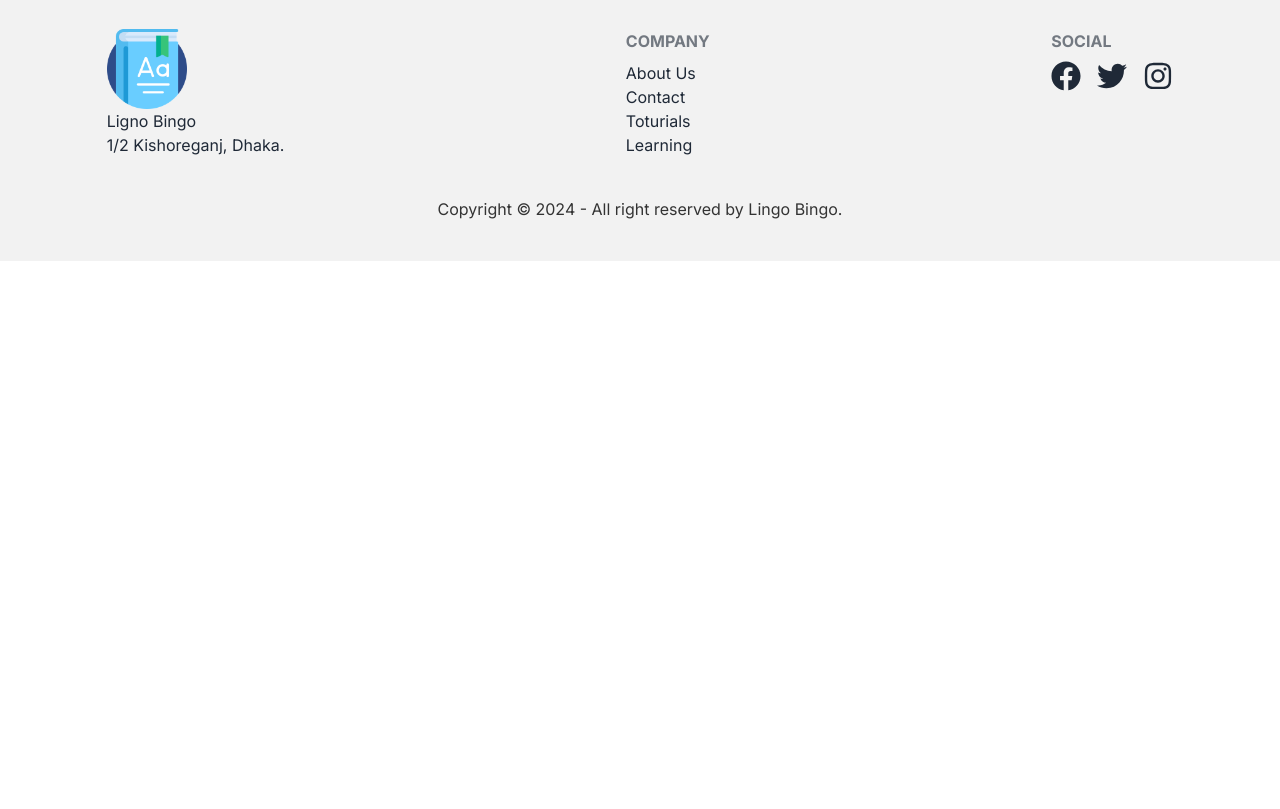
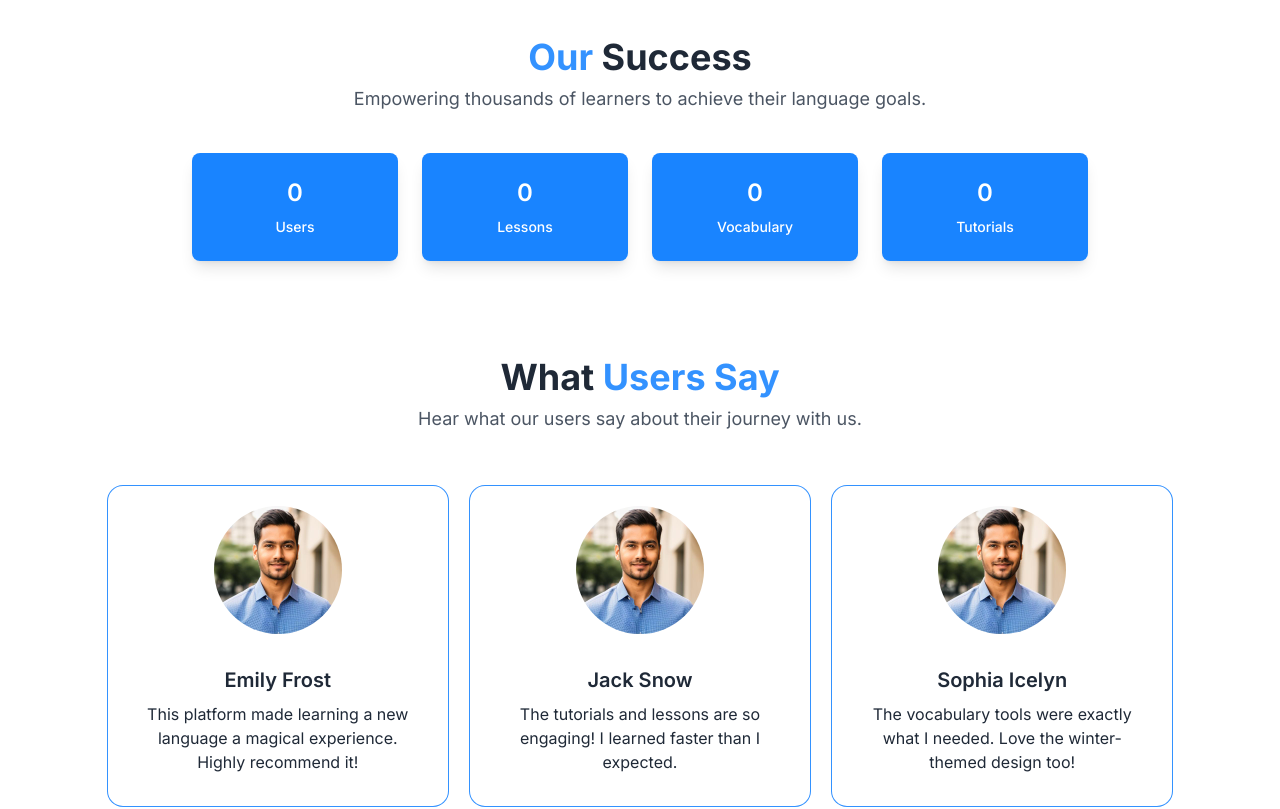
Before and after one commit to Jakaria030/lingo-bingo, a React (Vite) app: page / in a window 1280 px wide. Shown: the part 1380-2189 px from the top of the page. Before the commit the page ends 1641 px from the top, so only its background shows below. Built offline with nearby package versions, Linux system fonts and the light colour scheme; no server answers.

Commit message:
Success section and extra two section added without dynamic value

```diff
--- a/package.json
+++ b/package.json
@@ -14,9 +14,11 @@
     "localforage": "^1.10.0",
     "match-sorter": "^8.0.0",
     "react": "^18.3.1",
+    "react-countup": "^6.5.3",
     "react-dom": "^18.3.1",
     "react-icons": "^5.3.0",
     "react-router-dom": "^6.28.0",
+    "react-visibility-sensor": "^5.1.1",
     "sort-by": "^1.2.0"
   },
   "devDependencies": {
--- /dev/null
+++ b/src/components/CTASection.jsx
@@ -0,0 +1,19 @@
+
+const CTASection = () => {
+  return (
+    <section className="bg-gradient-to-r from-blue-500 to-cyan-400 text-white my-5 py-12">
+      <div className="max-w-4xl mx-auto text-center">
+        <h2 className="text-3xl sm:text-4xl font-bold mb-2">Join the Winter Adventure</h2>
+        <p className="text-lg mb-8">
+          Ready to take your language skills to the next level? Start your
+          journey today!
+        </p>
+        <button className="bg-white text-blue-500 px-6 py-3 rounded-lg font-bold shadow-md hover:bg-gray-100 transition-all duration-300">
+          Get Started Now
+        </button>
+      </div>
+    </section>
+  );
+};
+
+export default CTASection;
--- a/src/components/Footer.jsx
+++ b/src/components/Footer.jsx
@@ -5,12 +5,12 @@ import { Link } from "react-router-dom";
 
 const Footer = () => {
     return (
-        <footer className="bg-base-200 pt-10">
+        <footer className="bg-gray-900 pt-10">
             <div className="w-11/12 sm:w-10/12 mx-auto flex flex-col sm:flex-row gap-5 sm:justify-between text-base-content">
 
                 <aside className="flex flex-col items-center sm:items-start">
                     <img className="size-20" src={logo} alt="" />
-                    <p className="text-center sm:text-left">
+                    <p className="text-center sm:text-left text-white">
                         Ligno Bingo
                         <br />
                         1/2 Kishoreganj, Dhaka.
@@ -18,30 +18,30 @@ const Footer = () => {
                 </aside>
 
                 <nav className="flex flex-col items-center sm:items-start">
-                    <h6 className="footer-title to-txtColor">Company</h6>
-                    <a className="link link-hover to-txtColor">About Us</a>
-                    <a className="link link-hover to-txtColor">Contact</a>
-                    <a className="link link-hover to-txtColor">Toturials</a>
-                    <a className="link link-hover to-txtColor">Learning</a>
+                    <h6 className="footer-title text-white">Company</h6>
+                    <a className="link link-hover text-white">About Us</a>
+                    <a className="link link-hover text-white">Contact</a>
+                    <a className="link link-hover text-white">Toturials</a>
+                    <a className="link link-hover text-white">Learning</a>
                 </nav>
 
                 <nav className="flex flex-col items-center sm:items-start">
-                    <h6 className="footer-title">Social</h6>
-                    <div className="grid grid-flow-col gap-4">
+                    <h6 className="footer-title text-white">Social</h6>
+                    <div className="grid grid-flow-col gap-4 ">
                         <Link>
-                            <FaFacebook className="text-3xl"></FaFacebook>
+                            <FaFacebook className="text-3xl text-white"></FaFacebook>
                         </Link>
                         <Link>
-                            <FaTwitter className="text-3xl"></FaTwitter>
+                            <FaTwitter className="text-3xl text-white"></FaTwitter>
                         </Link>
                         <Link>
-                            <FaInstagram className="text-3xl"></FaInstagram>
+                            <FaInstagram className="text-3xl text-white"></FaInstagram>
                         </Link>
                     </div>
                 </nav>
             </div>
 
-            <p className="text-center mt-10 pb-10 text-txtColor mx-3">Copyright © {new Date().getFullYear()} - All right reserved by Lingo Bingo.</p>
+            <p className="text-center mt-10 pb-10 text-white mx-3">Copyright © {new Date().getFullYear()} - All right reserved by Lingo Bingo.</p>
         </footer>
     );
 };
--- /dev/null
+++ b/src/components/SuccessSection.jsx
@@ -0,0 +1,47 @@
+import CountUp from 'react-countup';
+import VisibilitySensor from 'react-visibility-sensor';
+
+const SuccessSection = () => {
+    const data = [
+        { title: 'Users', count: 2500 },
+        { title: 'Lessons', count: 120 },
+        { title: 'Vocabulary', count: 8000 },
+        { title: 'Tutorials', count: 50 },
+    ];
+
+    return (
+        <section className="py-12">
+            <div className="max-w-4xl mx-auto text-center">
+                <div className='pb-10'>
+                    <h2 className="text-3xl sm:text-4xl font-bold text-gray-800 mb-2"><span className='text-primary/80'>Our</span> Success</h2>
+                    <p className="text-lg text-gray-600">
+                        Empowering thousands of learners to achieve their language goals.
+                    </p>
+                </div>
+                <div className="grid grid-cols-2 md:grid-cols-4 gap-6">
+                    {data.map((item, index) => (
+                        <div
+                            key={index}
+                            className="bg-primary/90 shadow-lg p-6 rounded-lg text-center"
+                        >
+                            <VisibilitySensor partialVisibility offset={{ bottom: 100 }}>
+                                {({ isVisible }) => (
+                                    <h3 className="text-2xl font-semibold text-white mb-2">
+                                        {isVisible ? (
+                                            <CountUp end={item.count} duration={3} />
+                                        ) : (
+                                            0
+                                        )}
+                                    </h3>
+                                )}
+                            </VisibilitySensor>
+                            <p className="text-sm font-medium text-white">{item.title}</p>
+                        </div>
+                    ))}
+                </div>
+            </div>
+        </section>
+    );
+};
+
+export default SuccessSection;
--- /dev/null
+++ b/src/components/Testimonial.jsx
@@ -0,0 +1,57 @@
+import userImg from "../assets/user.jpeg";
+const Testimonial = () => {
+
+    return (
+        <section className="bg-white py-12">
+            <div className="max-w-7xl mx-auto text-center">
+                <div className="pb-5">
+                    <h2 className="text-3xl sm:text-4xl font-bold text-gray-800 mb-2">
+                        <span>What</span> <span className="text-primary/80">Users Say</span>
+                    </h2>
+                    <p className="text-lg text-gray-600 mb-8">
+                        Hear what our users say about their journey with us.
+                    </p>
+                </div>
+
+                <div className="grid grid-cols-1 sm:grid-cols-2 lg:grid-cols-3 gap-5">
+                    <div className="card bg-base-100 border border-primary/80 ">
+                        <figure className="size-32 mx-auto mt-5">
+                            <img
+                                src={userImg}
+                                className="rounded-full" />
+                        </figure>
+                        <div className="card-body items-center text-center">
+                            <h2 className="card-title">Emily Frost</h2>
+                            <p>This platform made learning a new language a magical experience. Highly recommend it!</p>
+                        </div>
+                    </div>
+                    <div className="card bg-base-100 border border-primary/80">
+                        <figure className="size-32 mx-auto mt-5">
+                            <img
+                                src={userImg}
+                                className="rounded-full" />
+                        </figure>
+                        <div className="card-body items-center text-center">
+                            <h2 className="card-title">Jack Snow</h2>
+                            <p>The tutorials and lessons are so engaging! I learned faster than I expected.</p>
+
+                        </div>
+                    </div>
+                    <div className="card bg-base-100 border border-primary/80">
+                        <figure className="size-32 mx-auto mt-5">
+                            <img
+                                src={userImg}
+                                className="rounded-full" />
+                        </figure>
+                        <div className="card-body items-center text-center">
+                            <h2 className="card-title">Sophia Icelyn</h2>
+                            <p>The vocabulary tools were exactly what I needed. Love the winter-themed design too!</p>
+                        </div>
+                    </div>
+                </div>
+            </div>
+        </section>
+    );
+};
+
+export default Testimonial;
--- a/src/pages/Home.jsx
+++ b/src/pages/Home.jsx
@@ -1,12 +1,18 @@
 import React from 'react';
 import Banner from '../components/Banner';
 import AboutSection from '../components/AboutSection';
+import SuccessSection from '../components/SuccessSection';
+import CTASection from '../components/CTASection';
+import Testimonial from '../components/Testimonial';
 
 const Home = () => {
     return (
         <div className='w-11/12 sm:w-10/12 mx-auto'>
             <Banner></Banner>
             <AboutSection></AboutSection>
+            <SuccessSection></SuccessSection>
+            <Testimonial></Testimonial>
+            <CTASection></CTASection>
         </div>
     );
 };
```
Also changed, not shown: src/assets/user.jpeg (added), 1 other file (tests, documents, lock files or other folders).
